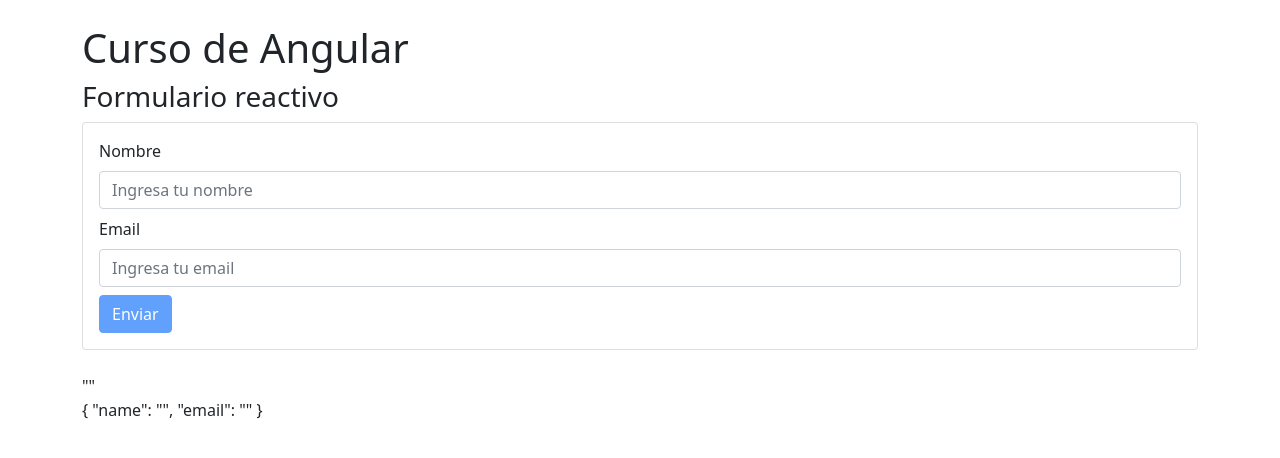
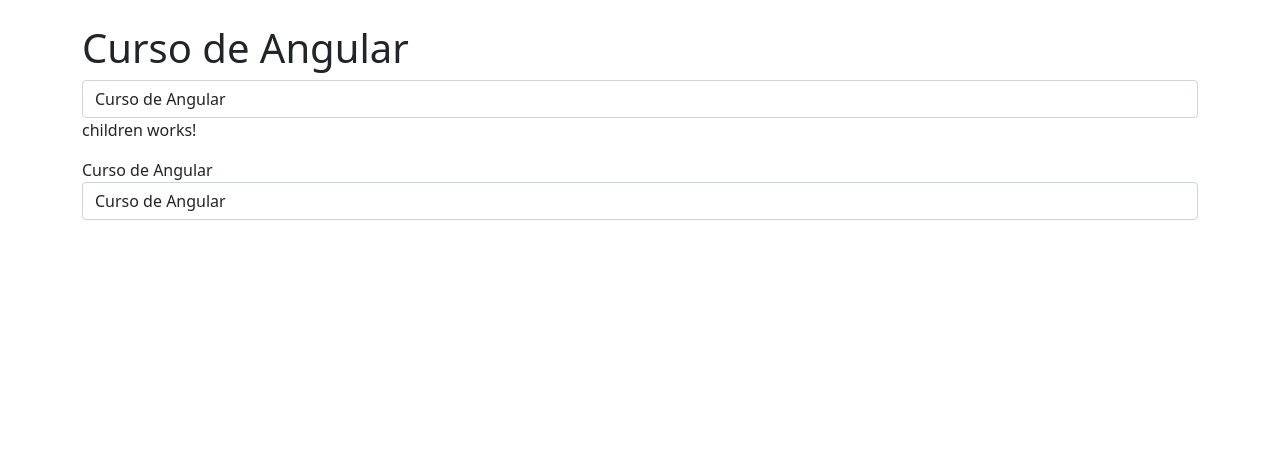
Before and after one commit to ivarespark/basic-angular-curso, an Angular app: page / in a window 1280 px wide. Shown: the top 458 px of the page. Built offline with nearby package versions, Linux system fonts and the light colour scheme.

Commit message:
[o4] @Input pasar variable del padre a hijos

```diff
--- a/src/app/app.component.html
+++ b/src/app/app.component.html
@@ -2,5 +2,8 @@
 <div class="container mt-4">
     <h1>{{title}}</h1>
 
-    <app-formulario3></app-formulario3>
+    <input type="text" class="form-control" [(ngModel)]="title" /> <!-- si se modifica el title desde aqui se modifican padres e hijos-->
+
+    <!-- se interpreta que cuando se coloca [] lo que se quiere es pasar el contenido de la variable title-->
+    <app-children [title]="title"></app-children>
 </div>
--- a/src/app/app.module.ts
+++ b/src/app/app.module.ts
@@ -10,6 +10,7 @@ import { SwitchComponent } from './switch/switch.component';
 import { Formulario2Component } from './formulario2/formulario2.component';
 import { FormsModule,ReactiveFormsModule } from '@angular/forms';
 import { Formulario3Component } from './formulario3/formulario3.component';
+import { ChildrenComponent } from './children/children.component';
 
 @NgModule({
   declarations: [
@@ -20,7 +21,8 @@ import { Formulario3Component } from './formulario3/formulario3.component';
     BuclesComponent,
     SwitchComponent,
     Formulario2Component,
-    Formulario3Component
+    Formulario3Component,
+    ChildrenComponent
   ],
   imports: [
     BrowserModule,
--- /dev/null
+++ b/src/app/children/children.component.html
@@ -0,0 +1,5 @@
+<p>children works!</p>
+
+{{ title }}
+
+<input type="text" class="form-control" [(ngModel)]="title" /> <!-- si se cambia aquí, el cambio solo es en el hijo -->
```
Also changed, not shown: src/app/children/children.component.ts (added, +10 -0 lines), src/app/children/children.component.css (added).
